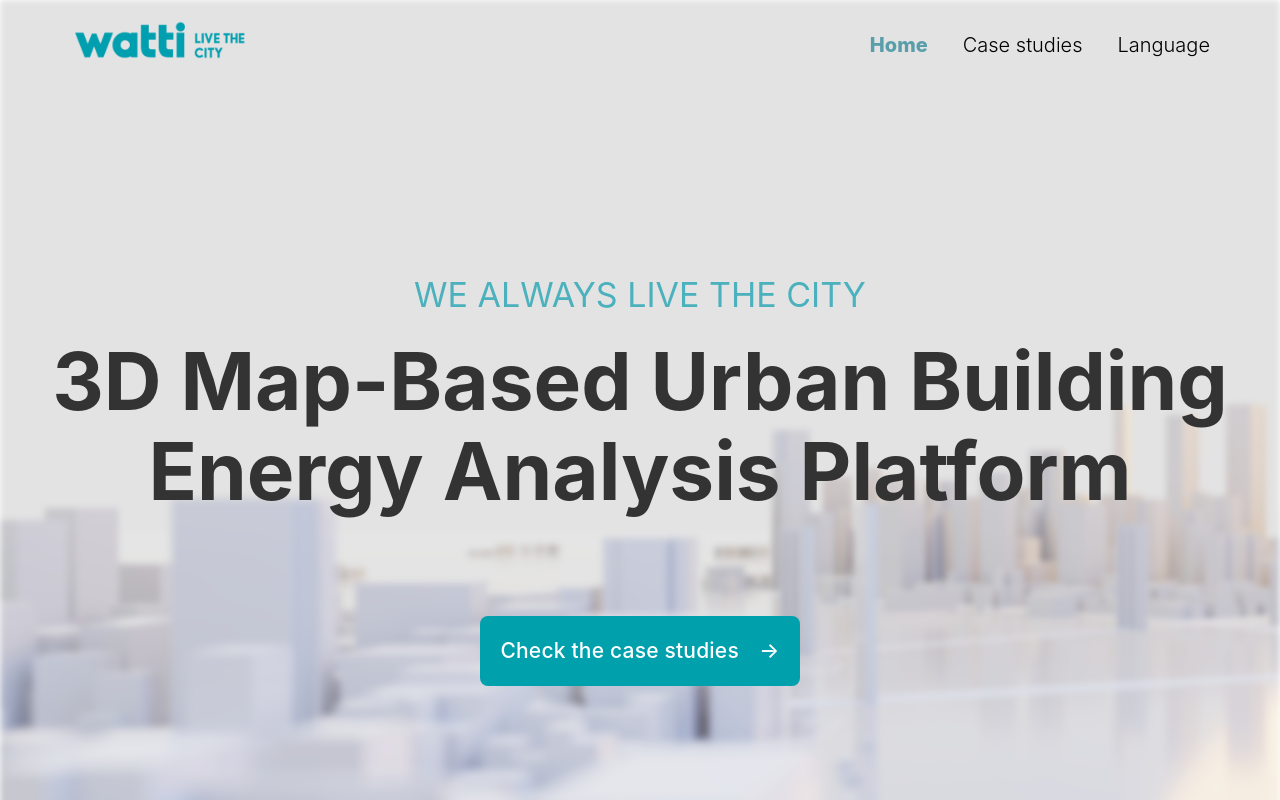
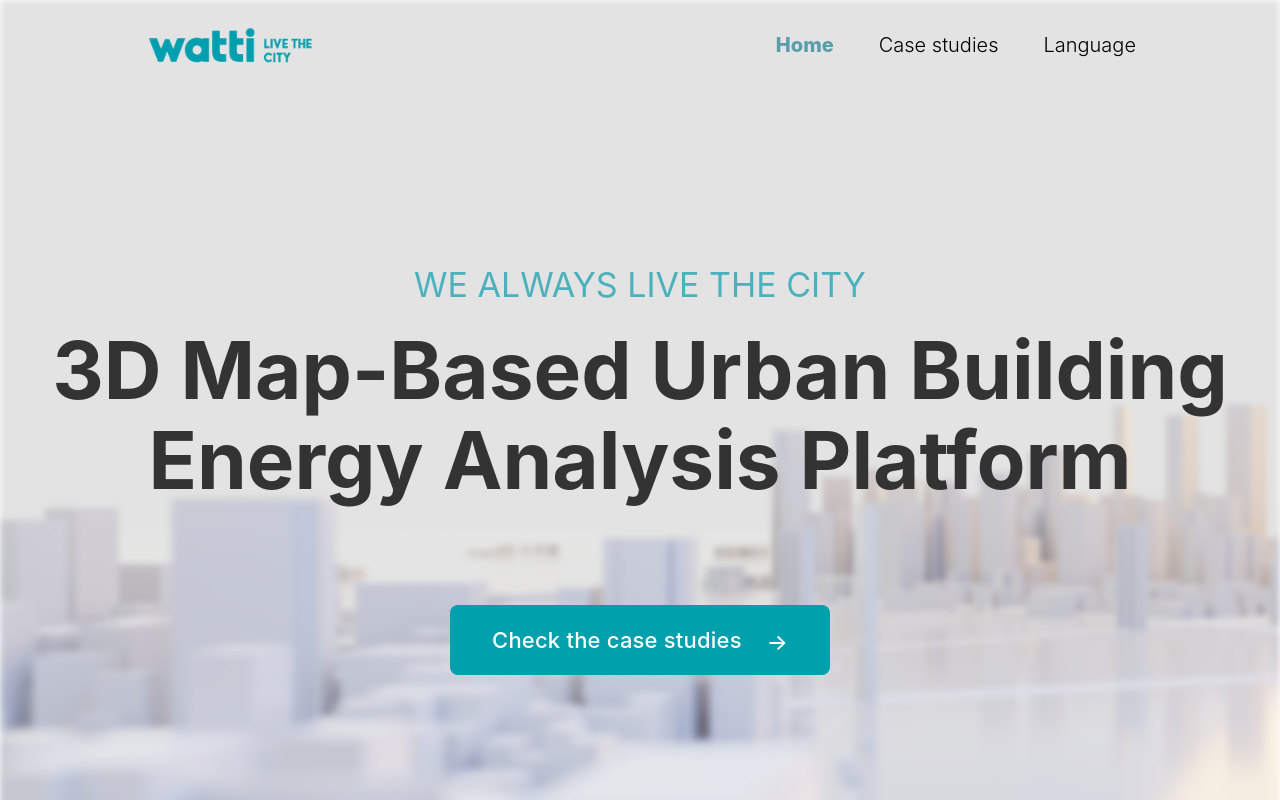
Before and after one commit to Kimdonghyeon7645/EZ-Sequence-Web, a React (Create React App) app: page /#/watti in a window 1280 px wide. Shown: the top 800 px of the page. Built offline with nearby package versions, Linux system fonts and the light colour scheme.

Commit message:
code : 이미지 등 갱신

```diff
--- a/src/pages/WattiPage.jsx
+++ b/src/pages/WattiPage.jsx
@@ -32,6 +32,7 @@ import {
 } from "./WattiPage.style";
 import Logo from "../assets/watti_logo.png";
 import Exam1 from "../assets/watti_exam1.png";
+import Exam2 from "../assets/watti_exam2.png";
 import Logo2 from "../assets/ninewatt_logo.png";
 
 const WattiPage = () => {
@@ -59,7 +60,7 @@ const WattiPage = () => {
             <div style={{ height: "100px" }} />
             <Btn>
               <div>Check the case studies</div>
-              <div>→</div>
+              <div style={{marginTop: "3px"}}>→</div>
             </Btn>
           </TitleHeader>
         </CenterArea>
@@ -68,7 +69,7 @@ const WattiPage = () => {
       <Section1>
         <Section1Title>Watti's case studies</Section1Title>
         <Section1Row>
-          <Thumbnail src={Exam1} alt="" />
+          <Thumbnail src={Exam2} alt="" />
           <Article1>
             <Article1Title>watti in Gangnam-gu</Article1Title>
             <Article1Content>
@@ -96,7 +97,7 @@ const WattiPage = () => {
           <Thumbnail src={Exam1} alt="" />
         </Section1Row>
         <Section1Row>
-          <Thumbnail src={Exam1} alt="" />
+          <Thumbnail src={Exam2} alt="" />
           <Article1>
             <Article1Title>watti in Gangnam-gu</Article1Title>
             <Article1Content>
@@ -114,7 +115,17 @@ const WattiPage = () => {
         <Section2Title>Contact Us</Section2Title>
         <Section2Btn>
           <div>contact us</div>
-          <div>@</div>
+          <div style={{marginTop: "4px"}}>
+            <svg width="21" height="16" viewBox="0 0 21 16" fill="none" xmlns="http://www.w3.org/2000/svg">
+              <path
+                d="M2 1.5L9.08579 8.58579C9.86683 9.36683 11.1332 9.36684 11.9142 8.58579L19 1.5M2.5 15H18.5C19.0523 15 19.5 14.5523 19.5 14V2C19.5 1.44772 19.0523 1 18.5 1H2.5C1.94772 1 1.5 1.44772 1.5 2V14C1.5 14.5523 1.94772 15 2.5 15Z"
+                stroke="white"
+                stroke-width="1.5"
+                stroke-linecap="round"
+                stroke-linejoin="round"
+              />
+            </svg>
+          </div>
         </Section2Btn>
       </Section2>
       <Footer>
--- a/src/pages/WattiPage.style.js
+++ b/src/pages/WattiPage.style.js
@@ -7,37 +7,44 @@ export const Body = styled.div`
 `;
 
 export const TopNav = styled.div`
-  padding: 0 50px 0 50px;
+  padding: 6px 10%;
   display: flex;
   justify-content: space-between;
   align-items: center;
 `;
 
 export const WattiLogo = styled.img`
-  height: 50px;
+  height: 48px;
+  user-select: none;
 `;
 
 export const NavRow = styled.div`
   display: flex;
   flex-direction: row;
   align-items: center;
-  gap: 35px;
+  gap: 45px;
   font-size: 20px;
   font-weight: 300;
+  padding-bottom: 10px;
+  letter-spacing: 0px;
+
+  user-select: none;
+  cursor: pointer;
 `;
 
 export const Btn = styled.div`
   display: flex;
-  justify-content: space-evenly;
+  justify-content: center;
   align-items: center;
+  gap: 25px;
   height: 70px;
-  width: 320px;
+  width: 380px;
 
   border-radius: 8px;
   border: none;
   background-color: #00a0ad;
   color: white;
-  font-size: 21px;
+  font-size: 22px;
   font-weight: 500;
   letter-spacing: 0.2px;
 
@@ -64,7 +71,7 @@ export const SubTitle = styled.div`
   font-weight: 400;
   font-size: 34px;
   letter-spacing: 0px;
-  margin-bottom: -4px;
+  margin-bottom: -5px;
 `;
 
 export const PrimaryColor = styled.span`
@@ -77,6 +84,7 @@ export const TitleBg = styled.div`
   overflow: hidden;
   width: 100%;
   height: 950px;
+  background-color: #E4E4E4;
   background-image: url(${backgroundImage});
   background-size: cover;
   filter: blur(3px);
@@ -91,7 +99,7 @@ export const TitleArea = styled.div`
 `;
 
 export const CenterArea = styled.div`
-  padding-top: 180px;
+  padding-top: 160px;
   display: flex;
   justify-content: center;
 `;
@@ -109,7 +117,7 @@ export const Section1 = styled.div`
 `;
 
 export const Section1Title = styled.div`
-  margin: 150px 0 0 0;
+  margin: 160px 0 0 0;
   font-size: 50px;
   color: #444;
   font-weight: 600;
@@ -180,7 +188,7 @@ export const Section2 = styled.div`
   flex-direction: column;
   justify-content: center;
   gap: 20px;
-  padding-left: 20%;
+  padding-left: 18%;
 `;
 
 export const Section2Title = styled.div`
@@ -193,7 +201,7 @@ export const Section2Title = styled.div`
 export const Section2Btn = styled.div`
   margin-top: 20px;
   height: 58px;
-  width: 200px;
+  width: 220px;
   display: flex;
   justify-content: center;
   align-items: center;
@@ -215,7 +223,7 @@ export const Footer = styled.div`
   justify-content: space-between;
   align-items: center;
 
-  font-size: 17px;
+  font-size: 16.5px;
   font-weight: 400;
   letter-spacing: -1px;
   color: #aaa;
@@ -223,41 +231,41 @@ export const Footer = styled.div`
   line-height: 28px;
 `;
 
-export const FooterColumn = styled.div`
-`;
+export const FooterColumn = styled.div``;
 
 export const NinewattLogo = styled.img`
-  height: 80px;
-  margin-bottom: 45px;
+  height: 75px;
+  margin-bottom: 40px;
 `;
 
 export const FooterTable = styled.div`
-  height: 220px;
+  font-size: 17.5px;
+  height: 210px;
 `;
 
 export const FooterTableHeader = styled.div`
   display: flex;
   font-weight: 600;
-  gap: 20px;
+  gap: 40px;
 `;
 
 export const FooterTableRow = styled.div`
-  padding-top: 10px;
+  padding-top: 12px;
   display: flex;
-  padding-left: 75px;
+  padding-left: 95px;
   text-align: center;
   color: #ccc;
 `;
 
 export const FooterNav = styled.div`
-  height: 70px;
+  height: 60px;
   padding: 0 10%;
   display: flex;
   justify-content: space-between;
-  border-top: 1px solid #aaa;
+  border-top: 1px solid #ddd;
 
-  font-size: 17px;
-  font-weight: 400;
+  font-size: 15.5px;
+  font-weight: 500;
   letter-spacing: -1px;
   color: #aaa;
 `;
@@ -265,6 +273,6 @@ export const FooterNav = styled.div`
 export const FooterNavBtns = styled.div`
   display: flex;
   align-items: center;
-  gap: 40px;
-  padding-bottom: 5px;
+  gap: 32px;
+  padding-bottom: 4px;
 `;
```
Also changed, not shown: 1 other file (tests, documents, lock files or other folders).
